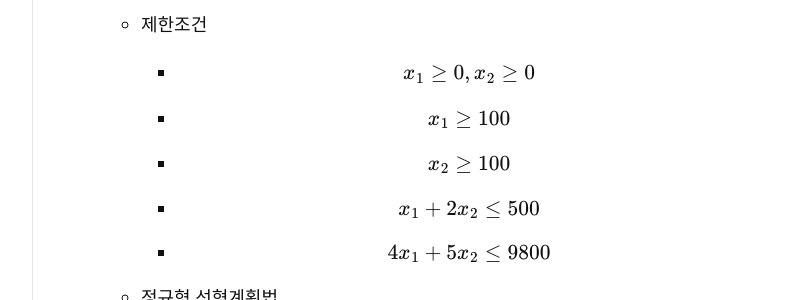
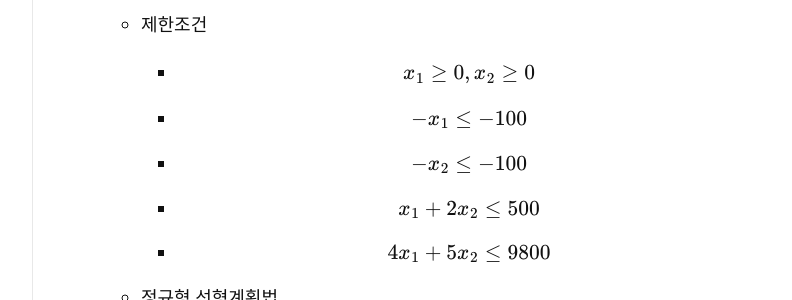
Before and after one commit to dlgur1994/dlgur1994.github.io, a Jekyll site: the page built from _posts/2021-08-09-LinearAlgebra-chap5-3.md, in a window 1280 px wide. Shown: the part 1345-1645 px from the top of the page, without its empty margins (357-1149 px from the left). Built offline with Jekyll 4.4.1, drawn with Linux system fonts in a browser that asks for light colours; nearby versions of some CDN libraries; some web fonts are replaced; comment, search, counter and statistics services are not loaded; some of the changed text lies outside the part shown.

Commit message:
5.3 ing 21/08/09

```diff
--- a/_posts/2021-08-09-LinearAlgebra-chap5-3.md
+++ b/_posts/2021-08-09-LinearAlgebra-chap5-3.md
@@ -32,8 +32,8 @@ math: true
         - $$-3x_1 -5x_2$$
     - 제한조건
         - $$x_1 \geq 0, x_2 \geq 0$$
-        - $$x_1 \geq 100$$
-        - $$x_2 \geq 100$$
+        - $$-x_1 \leq -100$$
+        - $$-x_2 \leq -100$$
         - $$x_1 + 2x_2 \leq 500$$
         - $$4x_1 + 5x_2 \leq 9800$$
     - 정규형 선형계획법
```
Also changed, not shown: other parts of _posts/2021-08-09-LinearAlgebra-chap5-3.md (+1 -1 lines).
